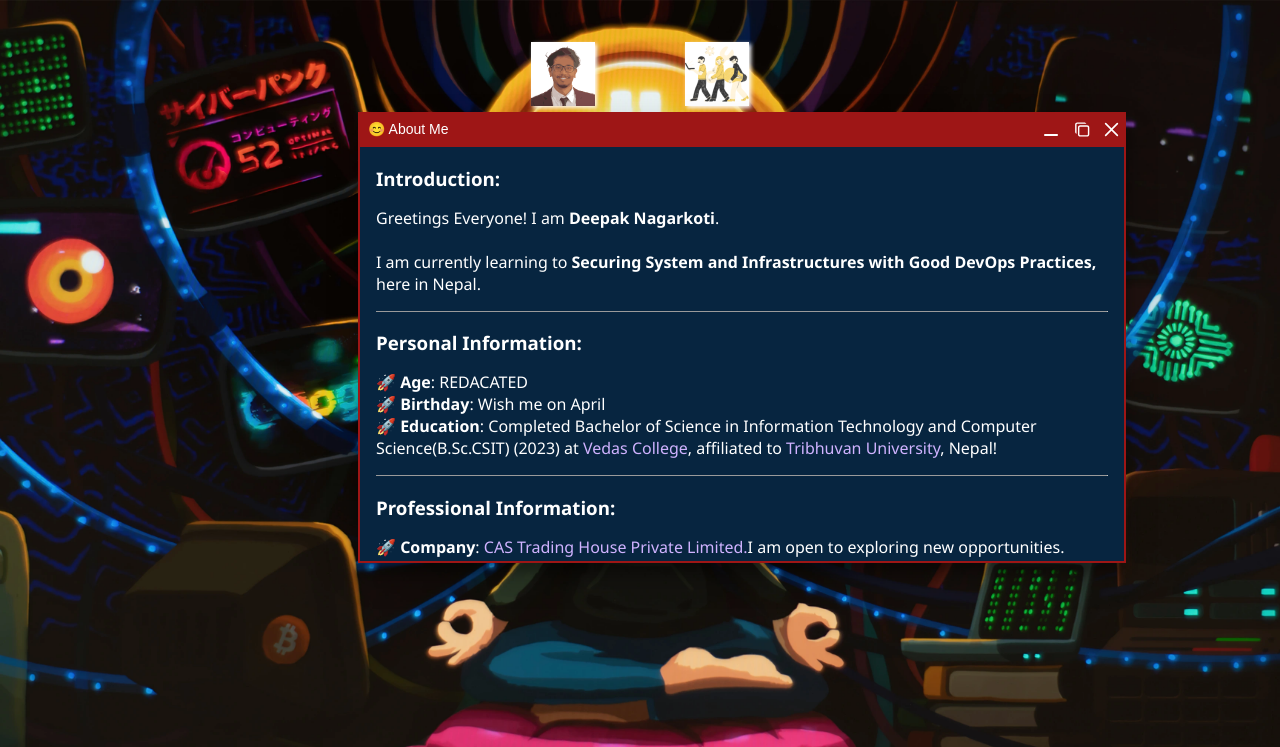
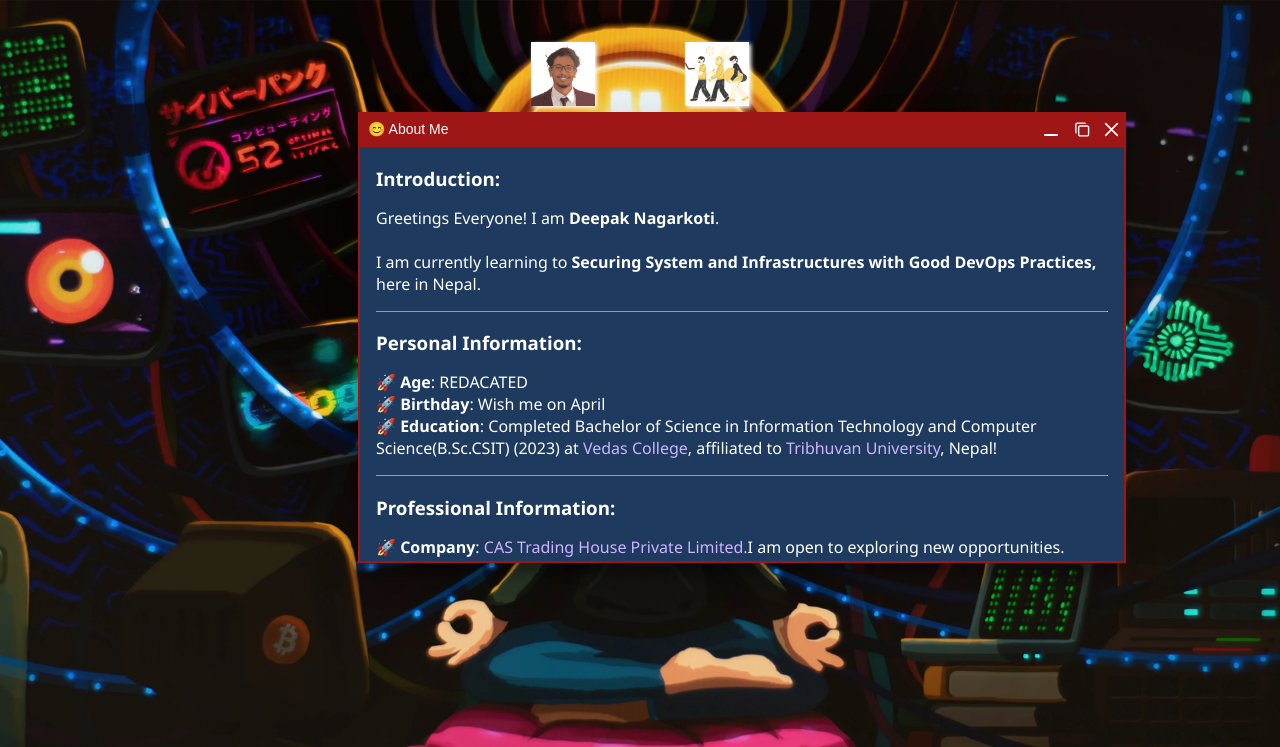
Before and after one commit to ndeepak/win10Portfolio, a plain HTML site: page index.html in a window 1280 px wide. Both pictures are taken after a click on the element "About Me". Shown: the top 747 px of the page. Drawn offline with Linux system fonts and the light colour scheme; no server answers.

Commit message:
added win11

```diff
--- a/css/style.css
+++ b/css/style.css
@@ -17,9 +17,9 @@ body {
     background-repeat: no-repeat;
     background-attachment: fixed;
     background-size: cover;
-    background-color: #072540;
+    background-color: #1e3a5f;
     min-height: 100vh;
-    font-family:'Segoe UI', Tahoma, Geneva, Verdana, sans-serif;
+    font-family:'Segoe UI Variable Display', 'Segoe UI', system-ui, sans-serif;
 	-webkit-touch-callout: none;
     -webkit-user-select: none;
     -khtml-user-select: none;
@@ -429,7 +429,7 @@ a#grip {
 
 .desktopElementsDesign > .wb-body {
     padding: 0 16px 0 16px;
-    background-color: #072540;
+    background-color: #1e3a5f;
     color: white;
 }
 
@@ -438,12 +438,12 @@ a#grip {
     justify-content: center;
     align-items: center;
     font-size: 18px;
-    background-color: #072540;
+    background-color: #1e3a5f;
     color: white;
 }
 
 .screenShareDesign > .wb-body {
     padding: 18px;
-    background-color: #072540;
+    background-color: #1e3a5f;
     color: white;
 }
```
